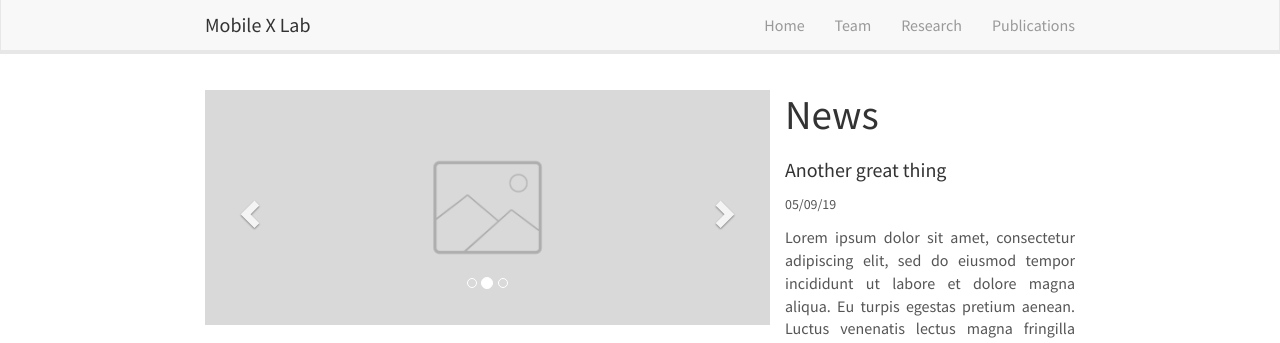
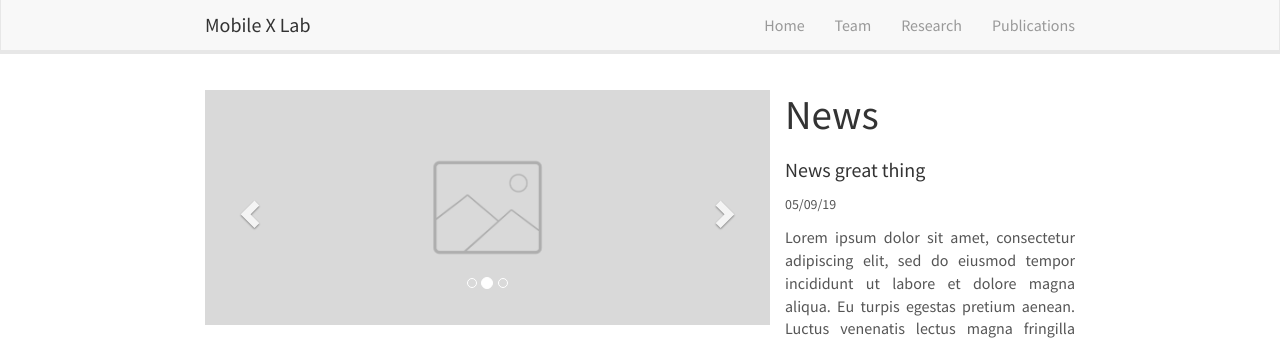
Before and after one commit to ldmobileX/ldmobilex.github.io, a Jekyll site: the page built from _pages/home.md, in a window 1280 px wide and 1108 px high. Shown: the top 343 px of the window. Built offline with Jekyll 4.4.1, drawn with Linux system fonts in a browser that asks for light colours; nearby versions of some CDN libraries; comment, search, counter and statistics services are not loaded.

Commit message:
Update news.yml

```diff
--- a/_data/news.yml
+++ b/_data/news.yml
@@ -1,5 +1,5 @@
 - date: 05/09/19
-  title: "Another great thing"
+  title: "News great thing"
   tags:
     - some
     - tags
```
